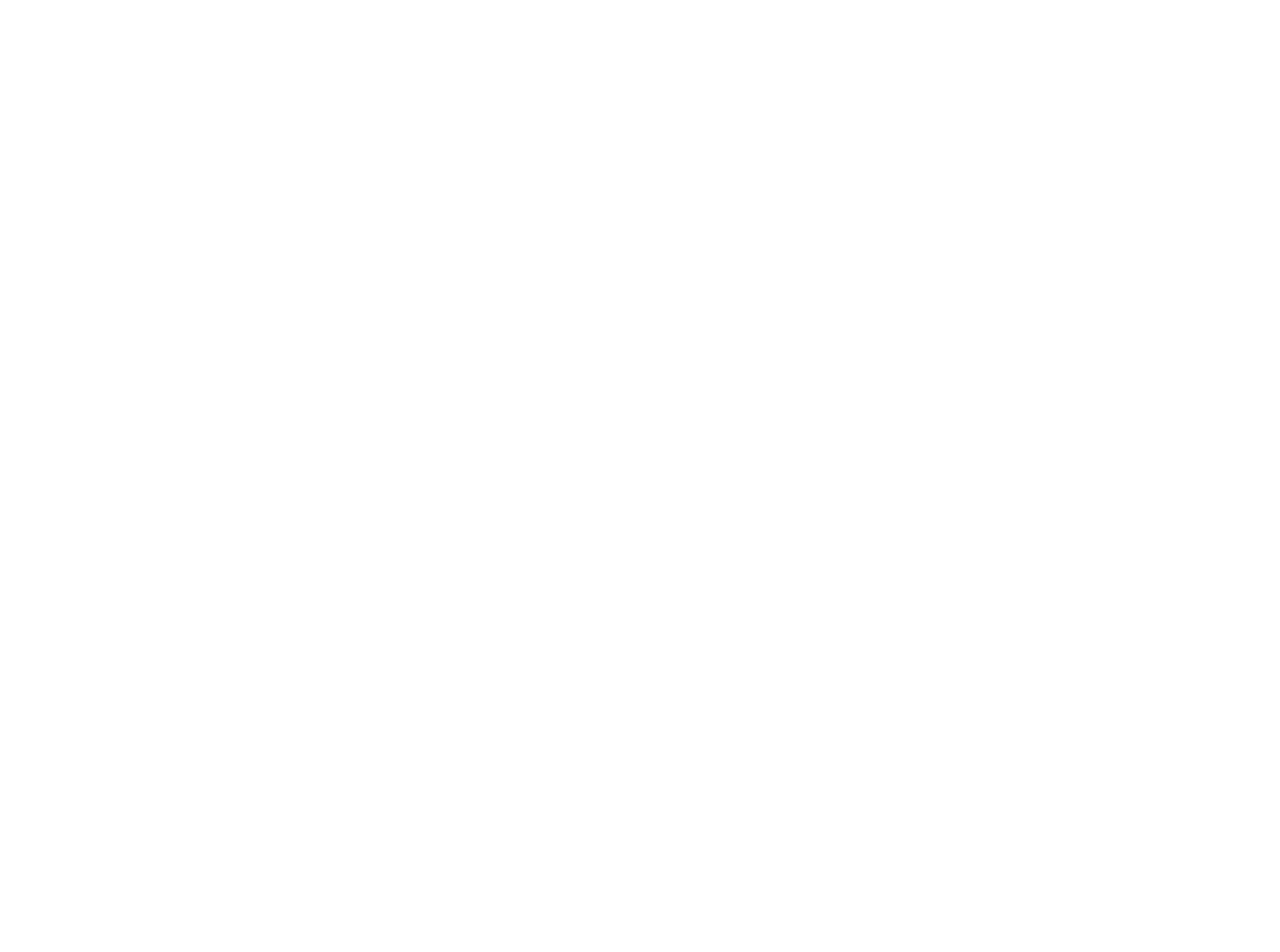
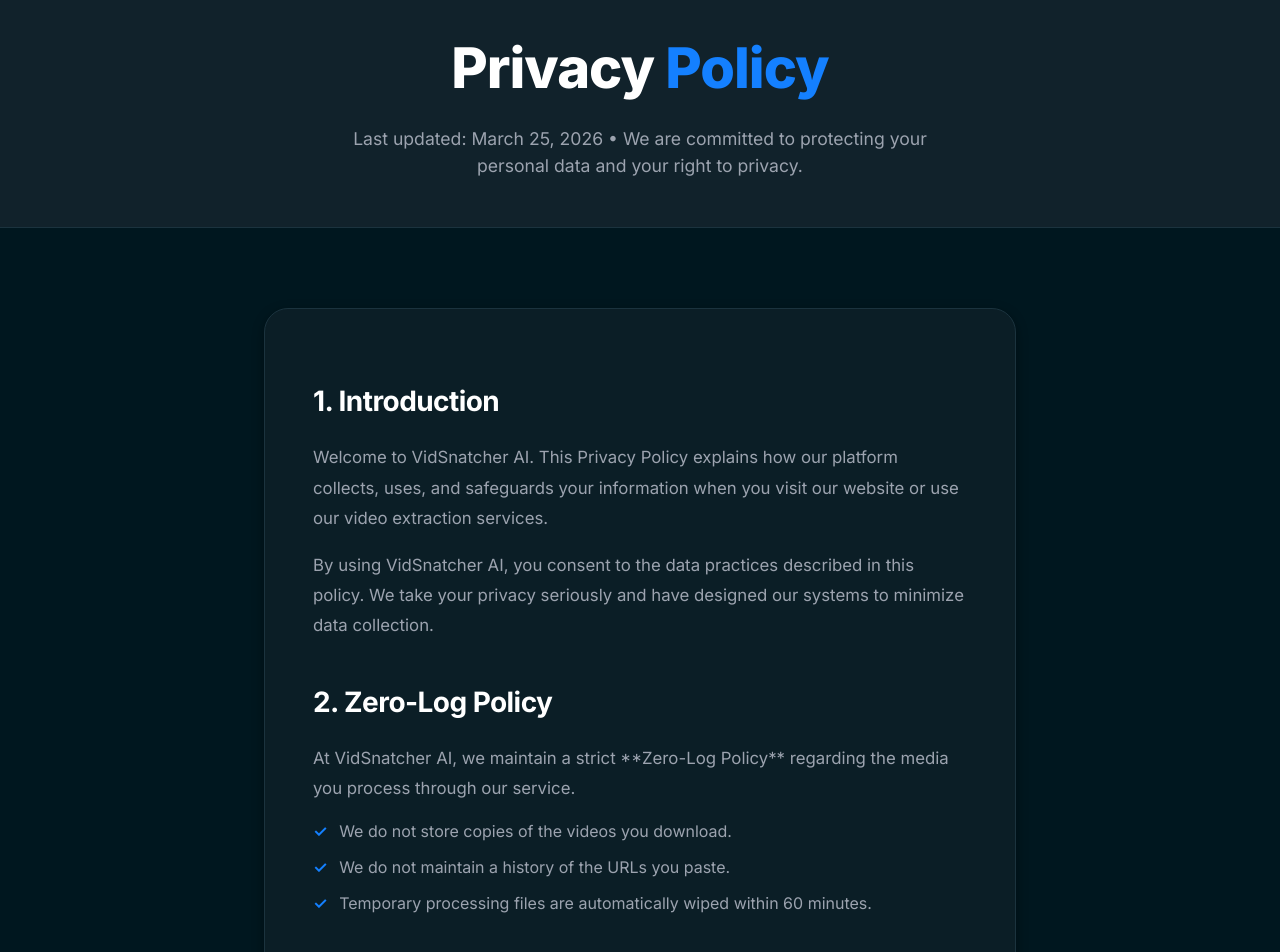
Before and after one commit to teamsurvillanceakinfra-cpu/frontend_vid, a Next.js app: page /privacy in a window 1280 px wide. Before the commit this address had no page. Shown: the part 180-1132 px from the top of the page. Before the commit the page ends 800 px from the top, so only its background shows below. Built offline with nearby package versions, Linux system fonts and the light colour scheme.

Commit message:
privacy policy
this is real MF

```diff
--- /dev/null
+++ b/app/privacy/page.tsx
@@ -0,0 +1,104 @@
+import { Metadata } from 'next';
+import Link from 'next/link';
+
+export const metadata: Metadata = {
+  title: 'Privacy Policy | VidSnatcher AI',
+  description: 'Your privacy is our priority. Read about how we handle data and protect your identity at VidSnatcher AI.'
+};
+
+export default function PrivacyPage() {
+  const lastUpdated = new Date().toLocaleDateString('en-US', { month: 'long', day: 'numeric', year: 'numeric' });
+
+  return (
+    <div className="privacy-page" style={{ paddingTop: '6rem', minHeight: '100vh' }}>
+      {/* Hero Section */}
+      <section className="privacy-hero" style={{ padding: '4rem 0 3rem', textAlign: 'center', background: 'var(--secondary)', borderBottom: '1px solid var(--border)' }}>
+        <div className="container">
+          <h1 style={{ fontSize: 'clamp(2.5rem, 5vw, 3.5rem)', fontWeight: 800, marginBottom: '1rem', color: 'var(--foreground)', letterSpacing: '-1px' }}>
+            Privacy <span style={{ color: 'var(--primary)' }}>Policy</span>
+          </h1>
+          <p style={{ color: 'var(--text-muted)', fontSize: '1.1rem', maxWidth: '600px', margin: '0 auto' }}>
+            Last updated: {lastUpdated} • We are committed to protecting your personal data and your right to privacy.
+          </p>
+        </div>
+      </section>
+
+      {/* Content Section */}
+      <section className="privacy-content" style={{ padding: '5rem 0' }}>
+        <div className="container" style={{ maxWidth: '800px' }}>
+          <div className="card" style={{ padding: '3rem', border: '1px solid var(--border)', background: 'var(--card-bg)' }}>
+            <div className="policy-section" style={{ marginBottom: '2.5rem' }}>
+              <h2 style={{ fontSize: '1.75rem', fontWeight: 700, marginBottom: '1.25rem', color: 'var(--foreground)' }}>1. Introduction</h2>
+              <p style={{ color: 'var(--text-muted)', lineHeight: 1.8, marginBottom: '1rem' }}>
+                Welcome to VidSnatcher AI. This Privacy Policy explains how our platform collects, uses, and safeguards your information when you visit our website or use our video extraction services.
+              </p>
+              <p style={{ color: 'var(--text-muted)', lineHeight: 1.8 }}>
+                By using VidSnatcher AI, you consent to the data practices described in this policy. We take your privacy seriously and have designed our systems to minimize data collection.
+              </p>
+            </div>
+
+            <div className="policy-section" style={{ marginBottom: '2.5rem' }}>
+              <h2 style={{ fontSize: '1.75rem', fontWeight: 700, marginBottom: '1.25rem', color: 'var(--foreground)' }}>2. Zero-Log Policy</h2>
+              <p style={{ color: 'var(--text-muted)', lineHeight: 1.8, marginBottom: '1rem' }}>
+                At VidSnatcher AI, we maintain a strict **Zero-Log Policy** regarding the media you process through our service.
+              </p>
+              <ul style={{ listStyle: 'none', padding: 0 }}>
+                <li style={{ marginBottom: '0.75rem', display: 'flex', gap: '0.75rem', alignItems: 'flex-start' }}>
+                  <span style={{ color: 'var(--primary)', fontWeight: 'bold' }}>✓</span>
+                  <span style={{ color: 'var(--text-muted)' }}>We do not store copies of the videos you download.</span>
+                </li>
+                <li style={{ marginBottom: '0.75rem', display: 'flex', gap: '0.75rem', alignItems: 'flex-start' }}>
+                  <span style={{ color: 'var(--primary)', fontWeight: 'bold' }}>✓</span>
+                  <span style={{ color: 'var(--text-muted)' }}>We do not maintain a history of the URLs you paste.</span>
+                </li>
+                <li style={{ marginBottom: '0.75rem', display: 'flex', gap: '0.75rem', alignItems: 'flex-start' }}>
+                  <span style={{ color: 'var(--primary)', fontWeight: 'bold' }}>✓</span>
+                  <span style={{ color: 'var(--text-muted)' }}>Temporary processing files are automatically wiped within 60 minutes.</span>
+                </li>
+              </ul>
+            </div>
+
+            <div className="policy-section" style={{ marginBottom: '2.5rem' }}>
+              <h2 style={{ fontSize: '1.75rem', fontWeight: 700, marginBottom: '1.25rem', color: 'var(--foreground)' }}>3. Information We Collect</h2>
+              <p style={{ color: 'var(--text-muted)', lineHeight: 1.8, marginBottom: '1rem' }}>
+                When you visit VidSnatcher AI, we may collect basic technical information to ensure website stability and performance:
+              </p>
+              <p style={{ color: 'var(--text-muted)', lineHeight: 1.8 }}>
+                • **Device Information:** Browser type, operating system, and IP address (anonymized for analytics).<br />
+                • **Usage Data:** Pages visited, duration of visit, and interaction with our extraction interface.
+              </p>
+            </div>
+
+            <div className="policy-section" style={{ marginBottom: '2.5rem' }}>
+              <h2 style={{ fontSize: '1.75rem', fontWeight: 700, marginBottom: '1.25rem', color: 'var(--foreground)' }}>4. Cookies and Tracking</h2>
+              <p style={{ color: 'var(--text-muted)', lineHeight: 1.8 }}>
+                We use essential cookies to manage your preferences and technical session data. We may also use third-party analytics (like Google Analytics) to improve our service, which uses cookies to track visitor interactions in an aggregated way.
+              </p>
+            </div>
+
+            <div className="policy-section" style={{ marginBottom: '2.5rem' }}>
+              <h2 style={{ fontSize: '1.75rem', fontWeight: 700, marginBottom: '1.25rem', color: 'var(--foreground)' }}>5. Third-Party Links</h2>
+              <p style={{ color: 'var(--text-muted)', lineHeight: 1.8 }}>
+                Our website links to external video platforms (Instagram, YouTube, etc.). We do not control their privacy policies. Please review the privacy terms of any platform from which you are extracting media.
+              </p>
+            </div>
+
+            <div className="policy-section" style={{ borderTop: '1px solid var(--border)', paddingTop: '2.5rem', textAlign: 'center' }}>
+              <h3 style={{ fontSize: '1.25rem', fontWeight: 700, marginBottom: '1rem' }}>Questions about our policy?</h3>
+              <p style={{ color: 'var(--text-muted)', marginBottom: '1.5rem' }}>
+                If you have any questions regarding your data privacy, feel free to reach out to our team.
+              </p>
+              <Link href="/contact" className="btn btn-primary" style={{ borderRadius: '2rem', padding: '0.75rem 2rem' }}>Contact Us</Link>
+            </div>
+          </div>
+        </div>
+      </section>
+
+      <style dangerouslySetInnerHTML={{
+        __html: `
+        .policy-section h2 { letter-spacing: -0.02em; }
+        .policy-section p { font-size: 1.05rem; }
+      `}} />
+    </div>
+  );
+}
```
